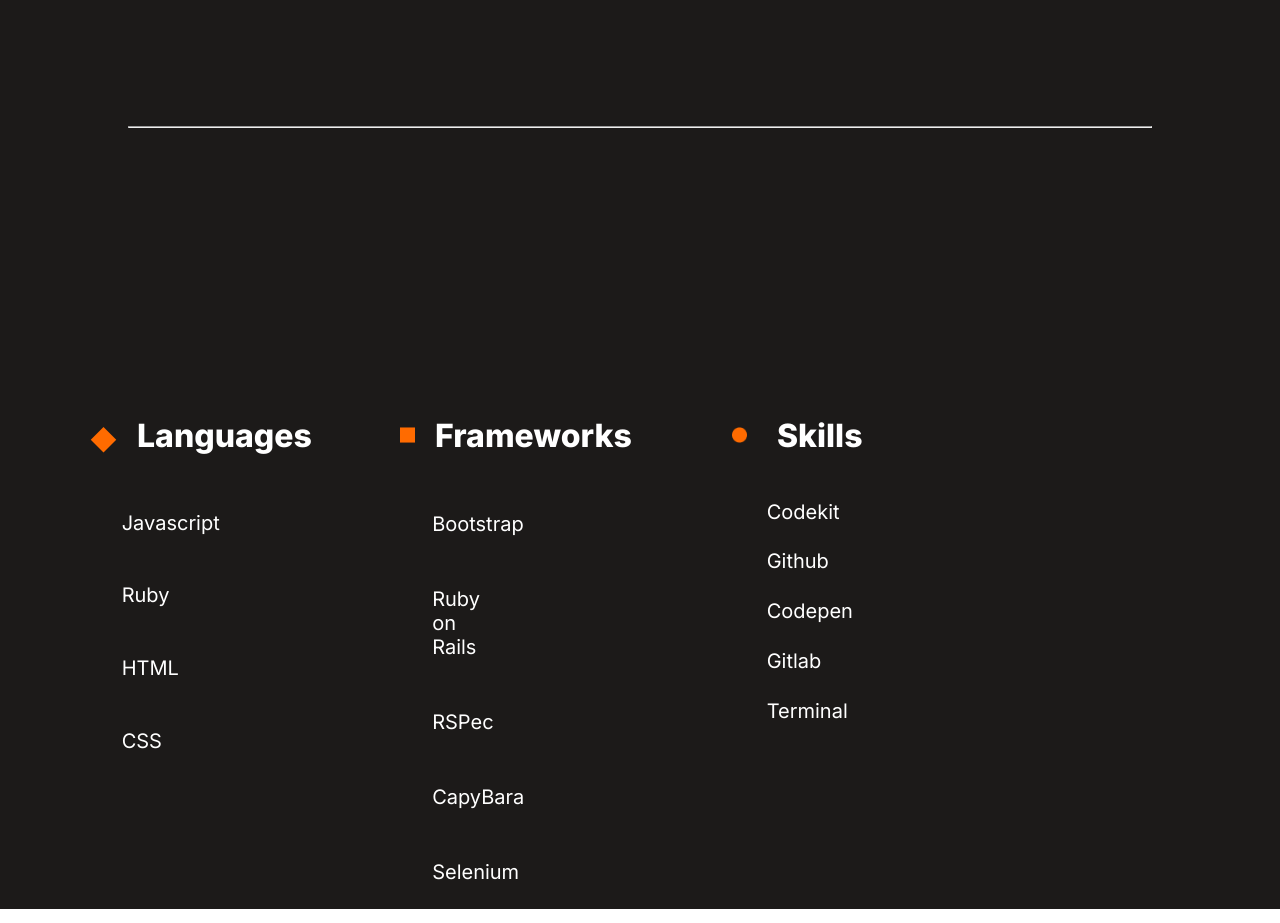
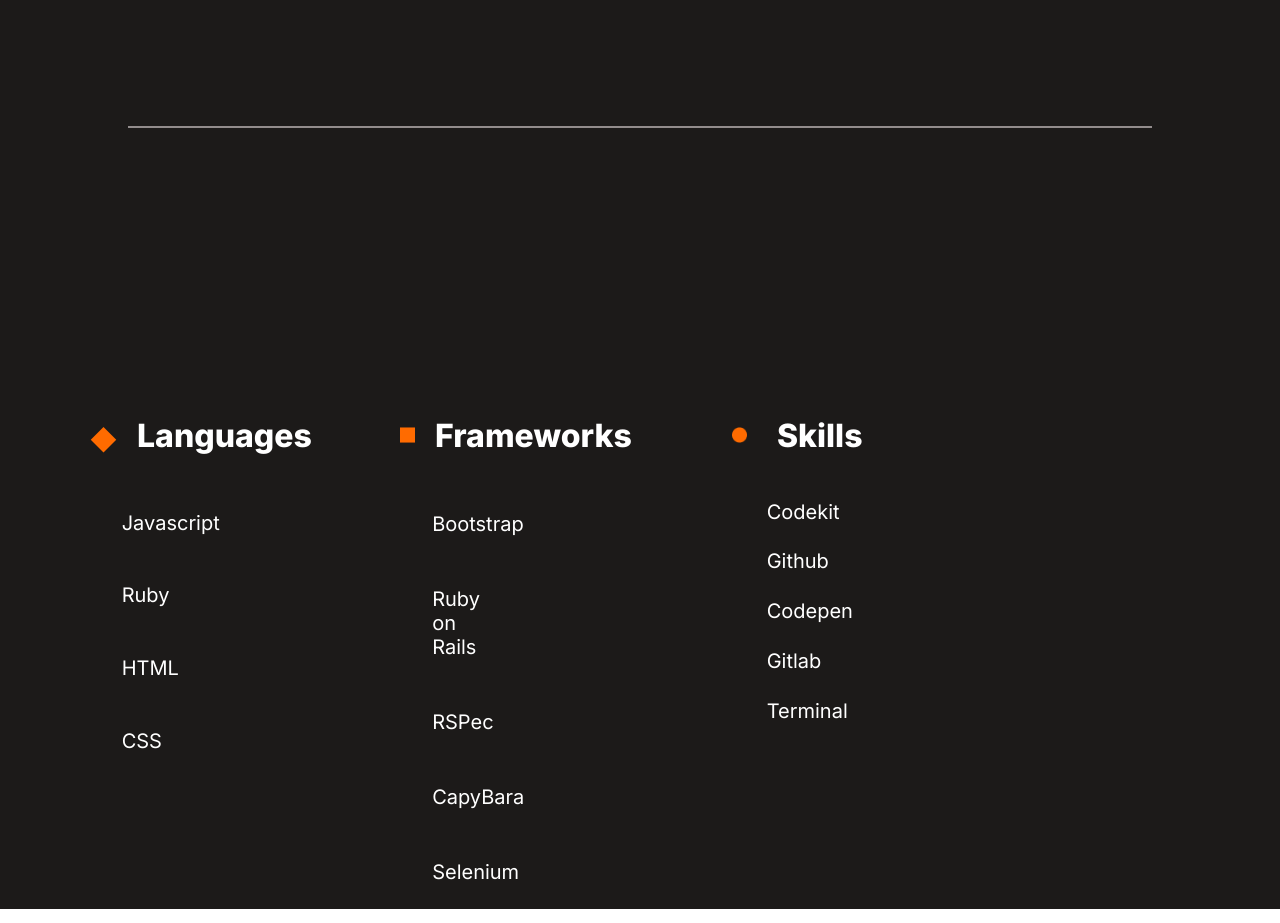
Before and after one commit to Have-Samuel/portfolio1, a website: page index.html in a window 1280 px wide. Shown: the part 2760-3683 px from the top of the page. Drawn offline with Linux system fonts and the light colour scheme.

Commit message:
Fix Linters

```diff
--- a/index.css
+++ b/index.css
@@ -479,7 +479,7 @@
   height: 0;
   width: 80%;
   margin: auto;
-  border: 1px thin #928c8c;
+  border: 1px solid #928c8c;
 }
 
 .vector-line:hover {
```
